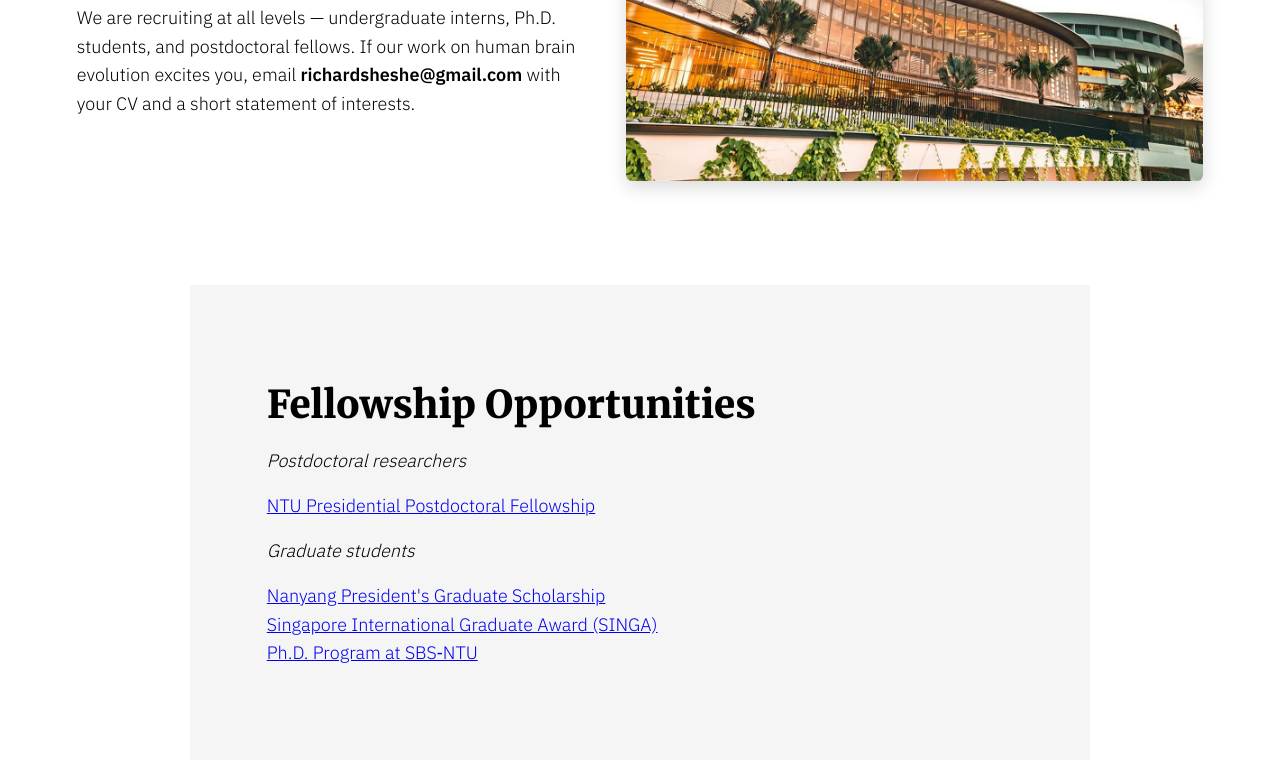
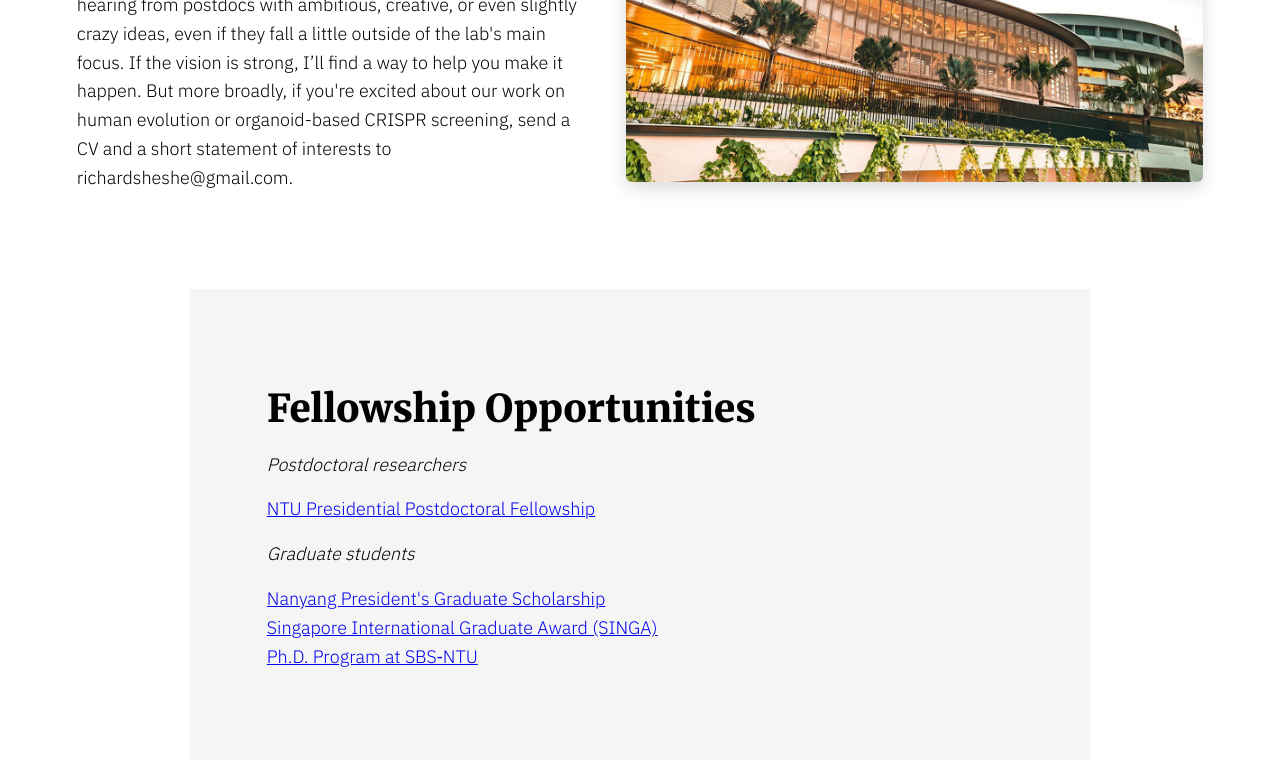
Before and after one commit to richardshe/she-lab-site, a plain HTML site: page join.html in a window 1280 px wide. Shown: the part 340-1100 px from the top of the page. Drawn offline with Linux system fonts and the light colour scheme.

Commit message:
Add files via upload

```diff
--- a/join.html
+++ b/join.html
@@ -29,7 +29,7 @@
     <section class="hero hero-join">
       <div class="hero-content">
         <h1>Join Us</h1>
-        <p>We are recruiting at all levels — undergraduate interns, Ph.D. students, and postdoctoral fellows. If our work on human brain evolution excites you, email <strong>richardsheshe@gmail.com</strong> with your CV and a short statement of interests.</p>
+        <p>We are recruiting at all levels — undergraduate interns, Ph.D. students, and postdoctoral fellows. I’m especially interested in hearing from postdocs with ambitious, creative, or even slightly crazy ideas, even if they fall a little outside of the lab's main focus. If the vision is strong, I’ll find a way to help you make it happen. But more broadly, if you're excited about our work on human evolution or organoid-based CRISPR screening, send a CV and a short statement of interests to richardsheshe@gmail.com.</p>
       </div>
       <div class="hero-image">
         <img src="assets/images/NTU_Banner.width-1920.jpg" alt="NTU Singapore" />
```
